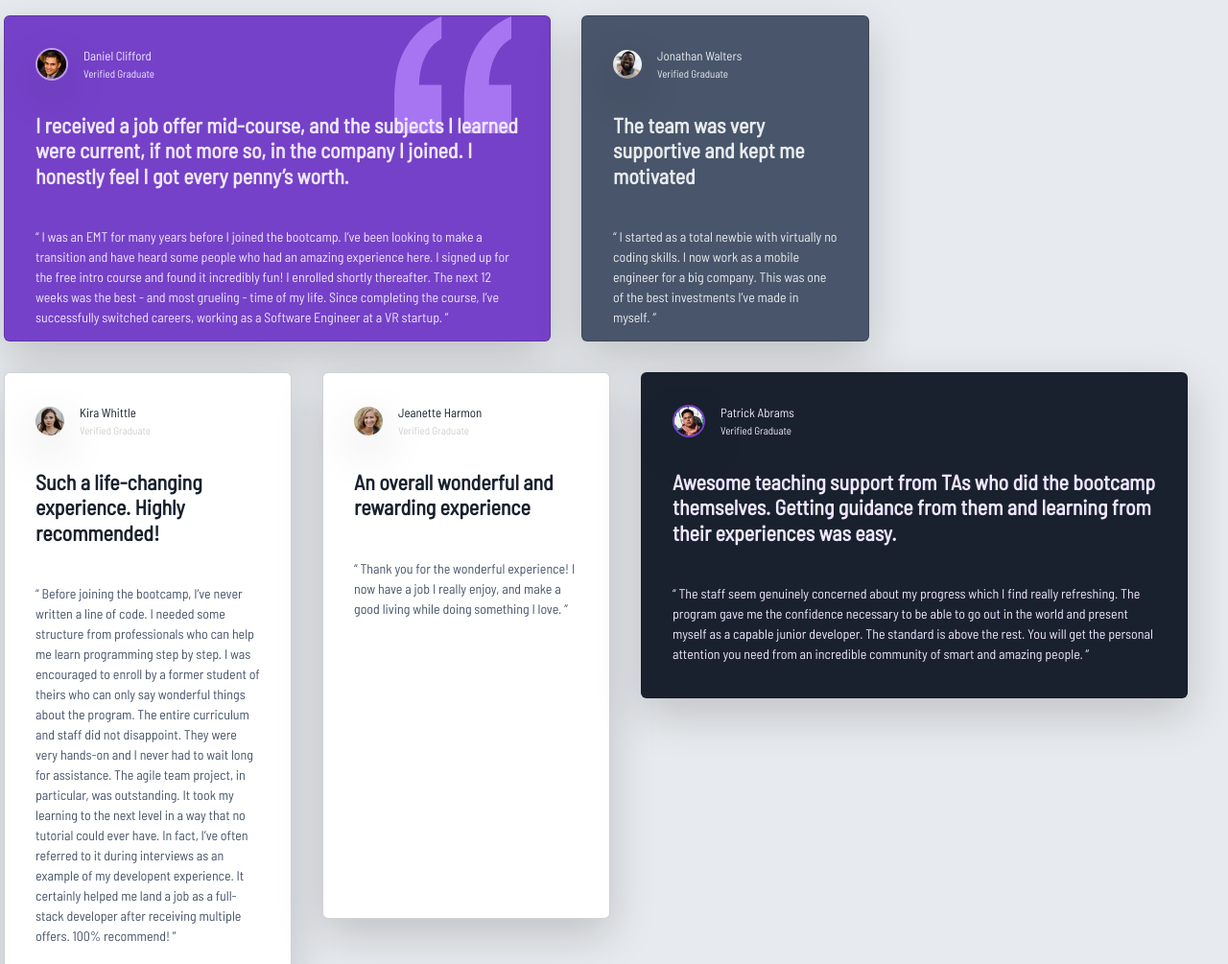
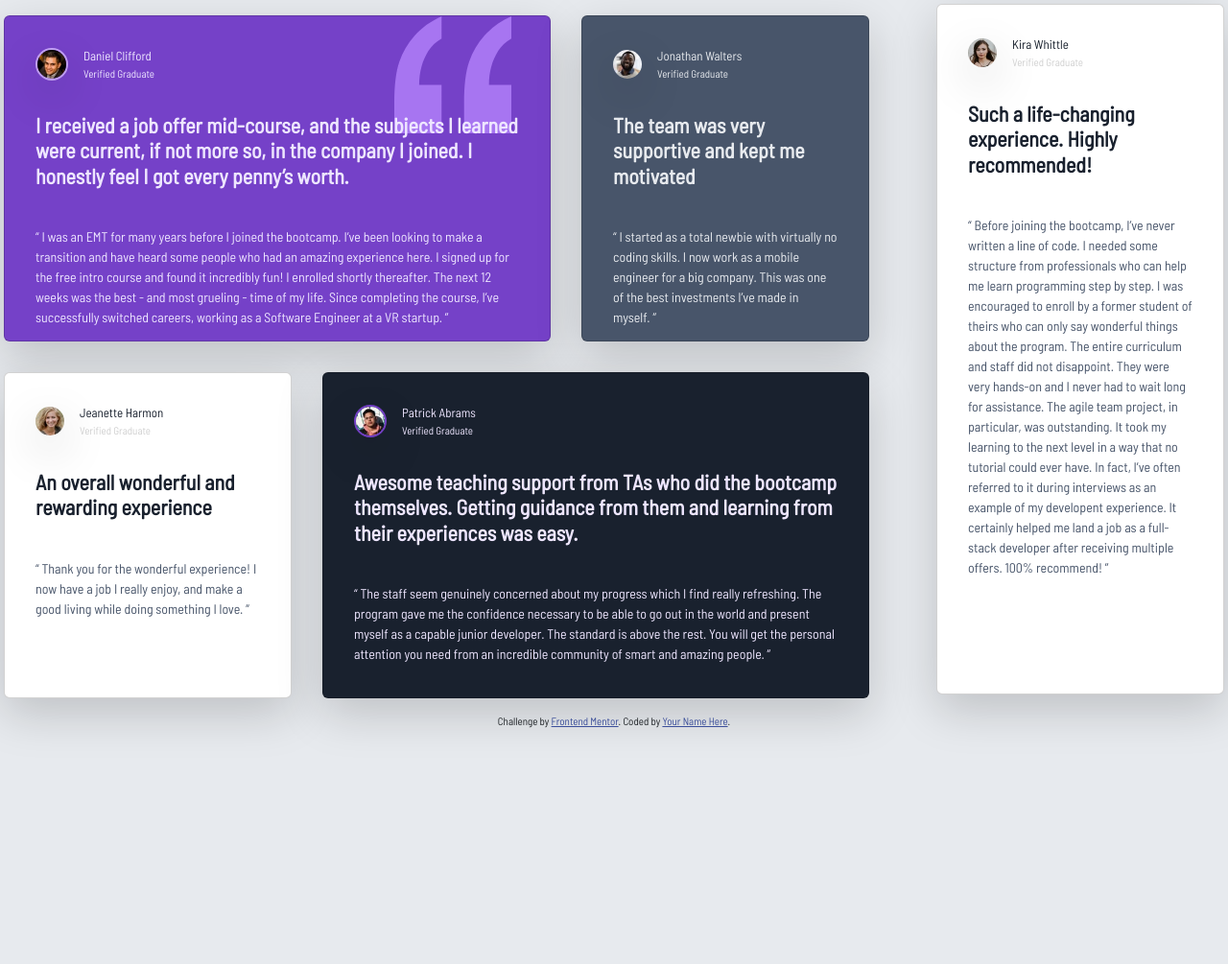
Before and after one commit to TreyenWilson-PeopleShores/FrontEndMentor-Testimonials-grid-section-Challenge, a plain HTML site: page index.html in a window 1280 px wide. Shown: the top 1005 px of the page at 96% size. After the commit the page ends 800 px from the top, so only its background shows below. Drawn offline with nearby package versions, Linux system fonts and the light colour scheme.

Commit message:
Had to make Kira have m-1 instead of the m-3 the other ones had, since Kira is ourside the row

```diff
--- a/index.html
+++ b/index.html
@@ -191,12 +191,12 @@
 
 
 
-<div class="row col-md-1">
+
 
 
 </div><!--End of row 2-->
 
-    <div class="order-md-2 d-flex person card p-3 m-3 shadow-lg flex-column  w-lg-25 position-relative col-md-12" id="Kira">
+    <div class="order-md-2 d-flex person card p-3 m-1 shadow-lg flex-column  w-lg-25 position-relative col-md-12" id="Kira">
       <div class="d-flex name align-items-center ">
         <div class="profile-image m-3">
           <img src="images/image-kira.jpg" class=" rounded-circle float-left shadow-lg" alt="Profile Image for Kira" width="30px" height="30px" >
@@ -237,7 +237,7 @@
 
     </div>
     <!-- Above is Kira's Portion-->
-    </div> <!--end of col-->
+
 
     </div> <!--End tag of main-container-->
 
```
